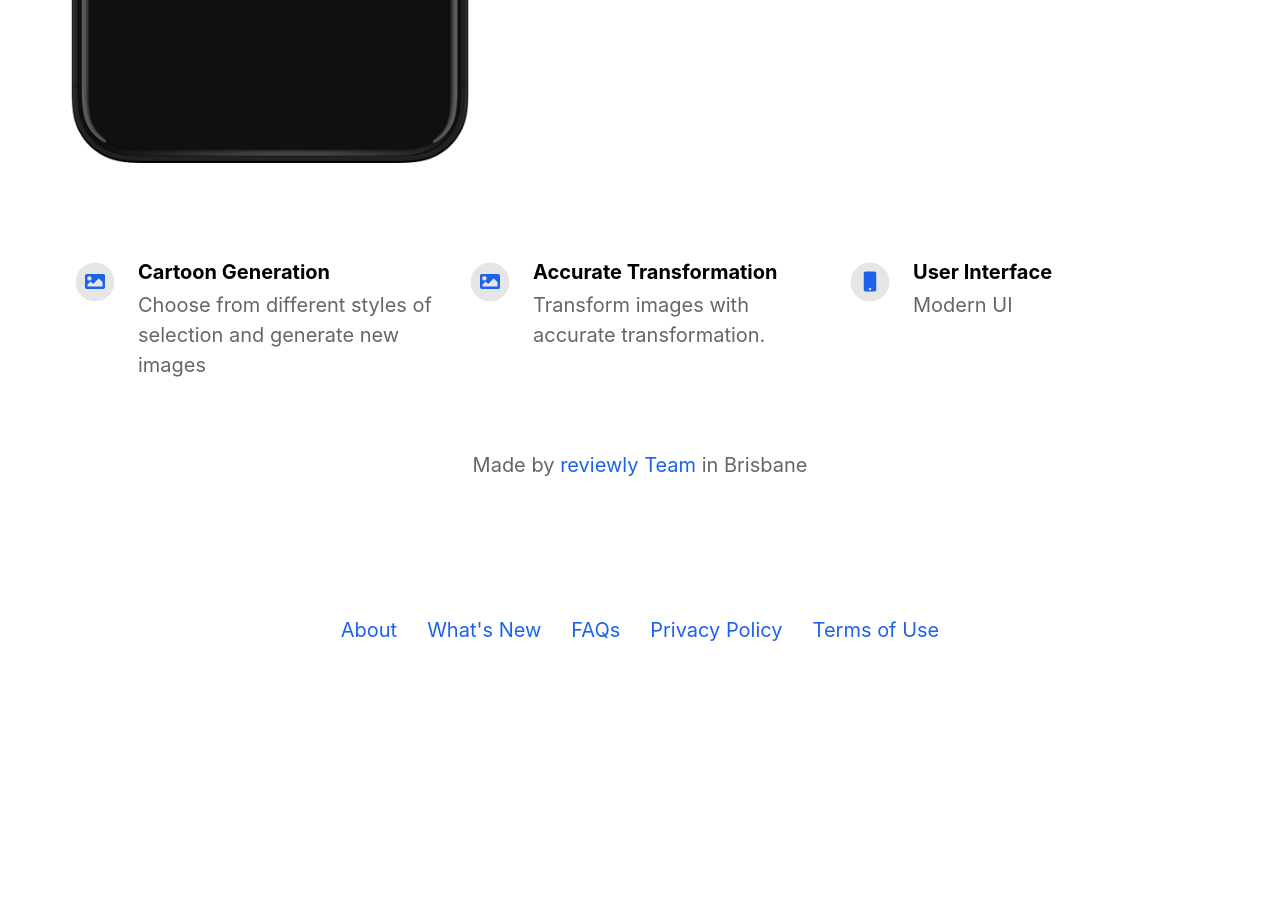
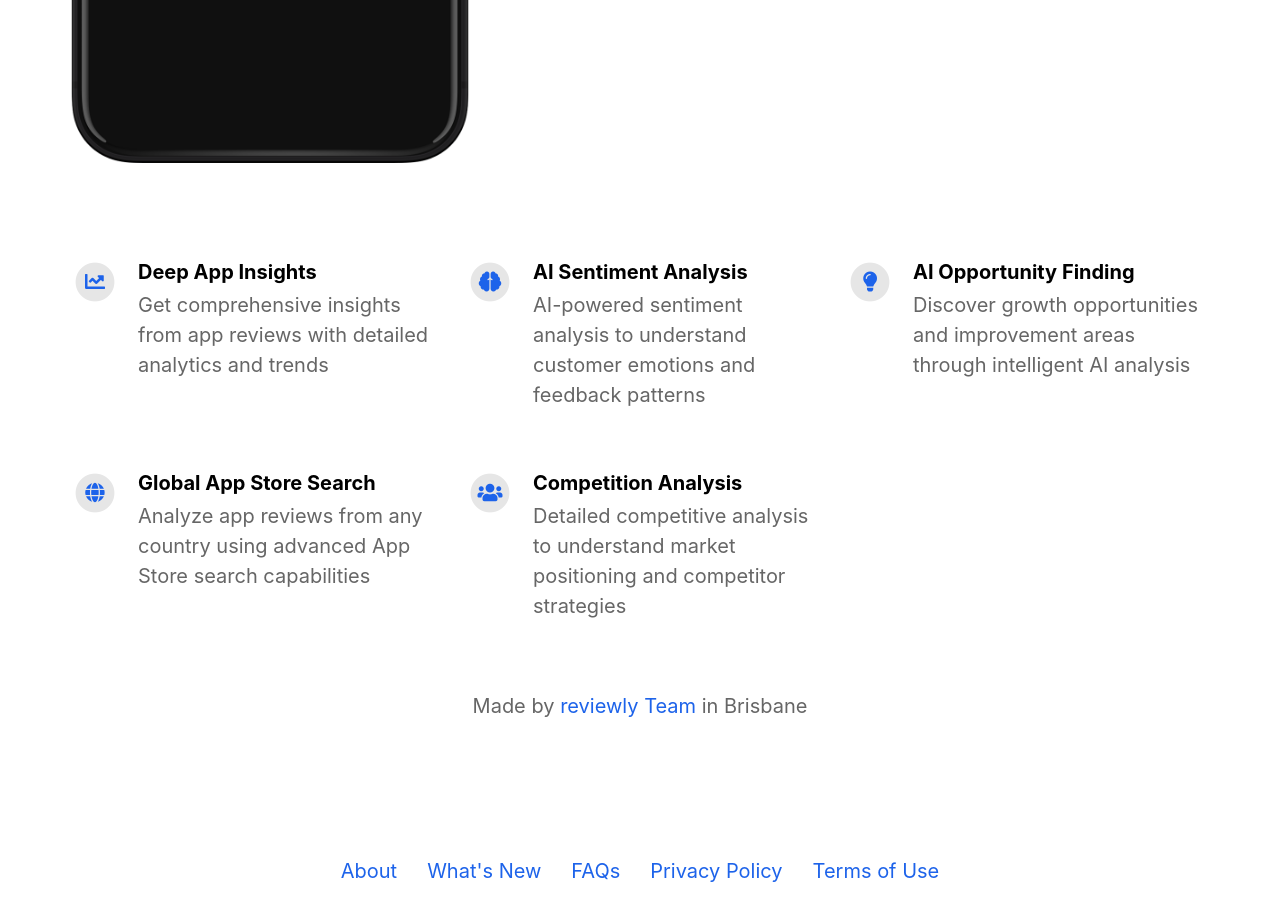
Before and after one commit to karm435/presently.github.io, a Jekyll site: the page built from index.html, in a window 1280 px wide and 900 px high, scrolled down 822 px. Built offline with Jekyll 4.4.1, drawn with Linux system fonts in a browser that asks for light colours; nearby versions of some CDN libraries; before the commit the page ends 1532 px from its top, so only the background shows below that.

Commit message:
updated features

```diff
--- a/_config.yml
+++ b/_config.yml
@@ -34,17 +34,25 @@ youtube_username                          :
 # Feature List                            Edit, add or remove features to be presented.
 features                                  :
 
-  - title                                 : Cartoon Generation
-    description                           : Choose from different styles of selection and generate new images
-    fontawesome_icon_name                 : image
+  - title                                 : Deep App Insights
+    description                           : Get comprehensive insights from app reviews with detailed analytics and trends
+    fontawesome_icon_name                 : chart-line
 
-  - title                                 : Accurate Transformation
-    description                           : Transform images with accurate transformation.
-    fontawesome_icon_name                 : image
+  - title                                 : AI Sentiment Analysis
+    description                           : AI-powered sentiment analysis to understand customer emotions and feedback patterns
+    fontawesome_icon_name                 : brain
 
-  - title                                 : User Interface
-    description                           : Modern UI
-    fontawesome_icon_name                 : mobile
+  - title                                 : AI Opportunity Finding
+    description                           : Discover growth opportunities and improvement areas through intelligent AI analysis
+    fontawesome_icon_name                 : lightbulb
+
+  - title                                 : Global App Store Search
+    description                           : Analyze app reviews from any country using advanced App Store search capabilities
+    fontawesome_icon_name                 : globe
+
+  - title                                 : Competition Analysis
+    description                           : Detailed competitive analysis to understand market positioning and competitor strategies
+    fontawesome_icon_name                 : users
 
 faqs                                      :
 
```
